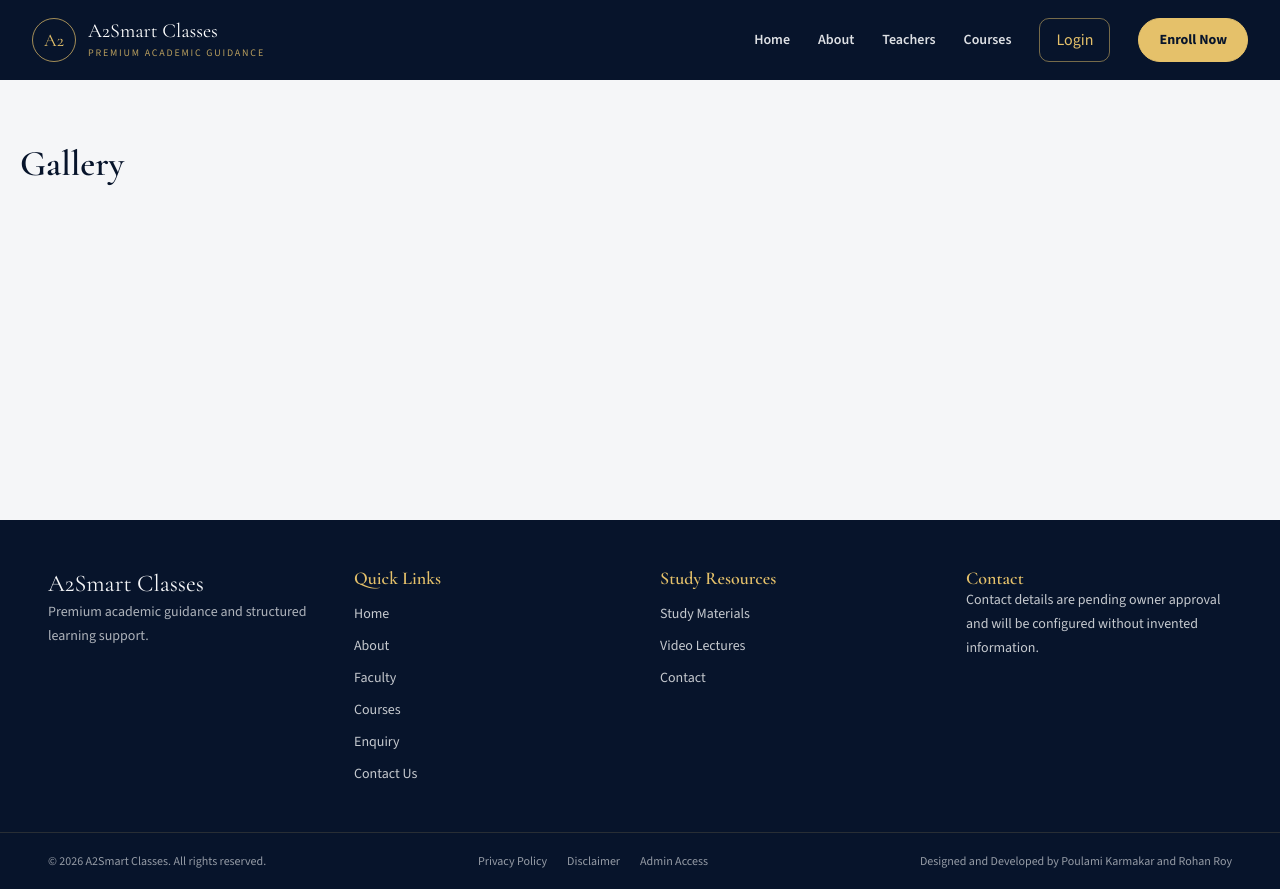
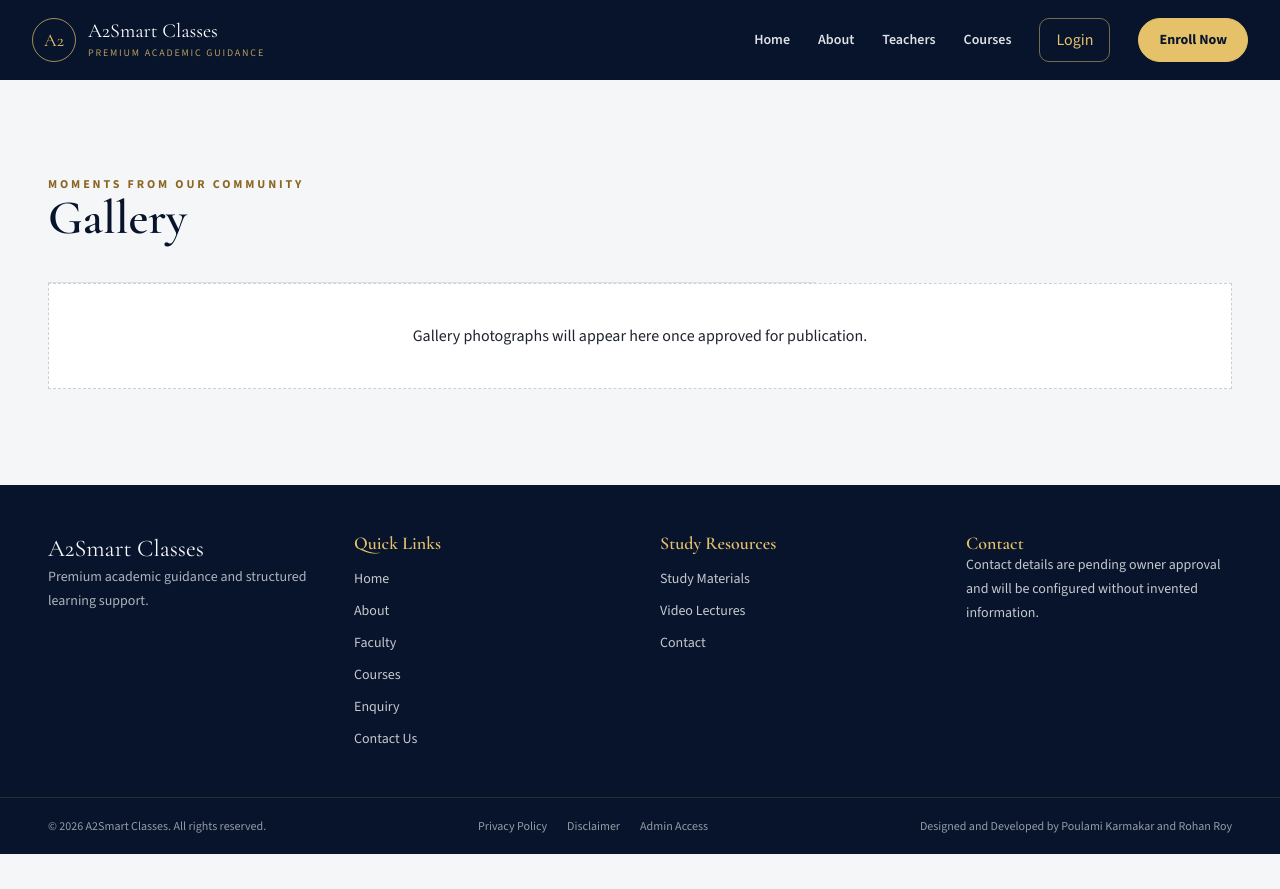
Before and after one commit to royrohan1437/A2_Smart_Classes_Final, a Next.js app: page /gallery in a window 1280 px wide. After the commit the page ends 854 px from the top, so only its background shows below. Built offline with nearby package versions, Linux system fonts and the light colour scheme.

Commit message:
feat(T13): build gallery page

```diff
--- a/src/app/(public)/gallery/page.tsx
+++ b/src/app/(public)/gallery/page.tsx
@@ -1,7 +1,42 @@
-export default function GalleryPlaceholderPage() {
+interface GalleryImage {
+  src: string;
+  alt: string;
+  caption: string;
+}
+
+// Approved institute images and captions will be supplied by the T32 gallery module.
+const galleryImages: GalleryImage[] = [];
+
+export default function GalleryPage() {
   return (
-    <main className="min-h-[55vh] px-5 py-16">
-      <h1 className="text-4xl text-navy-950">Gallery</h1>
+    <main className="bg-ivory px-5 py-16 text-charcoal sm:px-8 sm:py-20 lg:px-12 lg:py-24">
+      <div className="mx-auto max-w-7xl">
+        <header className="max-w-3xl border-b border-navy-950/10 pb-9">
+          <p className="mb-3 text-xs font-bold uppercase tracking-[0.24em] text-gold-700">
+            Moments from our community
+          </p>
+          <h1 className="text-4xl text-navy-950 sm:text-5xl">Gallery</h1>
+        </header>
+        {galleryImages.length === 0 ? (
+          <p className="mt-12 border border-dashed border-navy-950/20 bg-white px-6 py-10 text-center text-charcoal-soft">
+            Gallery photographs will appear here once approved for publication.
+          </p>
+        ) : (
+          <ul className="mt-12 columns-1 gap-6 space-y-6 p-0 sm:columns-2 lg:columns-3">
+            {galleryImages.map((image) => (
+              <li key={image.src} className="break-inside-avoid list-none">
+                <figure className="m-0">
+                  {/* eslint-disable-next-line @next/next/no-img-element -- approved gallery assets will be served by T32. */}
+                  <img src={image.src} alt={image.alt} loading="lazy" className="w-full" />
+                  <figcaption className="mt-2 text-sm text-charcoal-soft">
+                    {image.caption}
+                  </figcaption>
+                </figure>
+              </li>
+            ))}
+          </ul>
+        )}
+      </div>
     </main>
   );
 }
```
